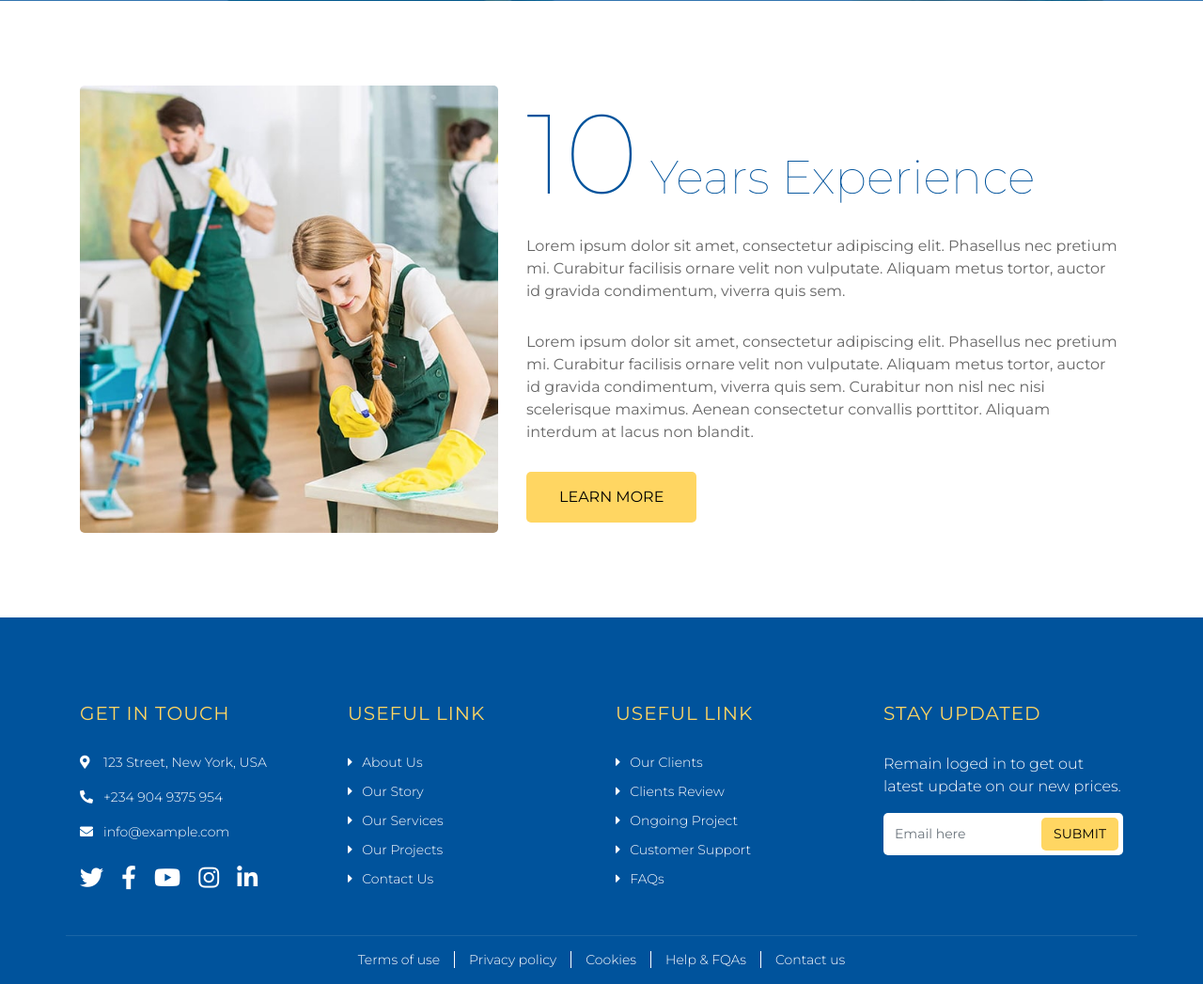
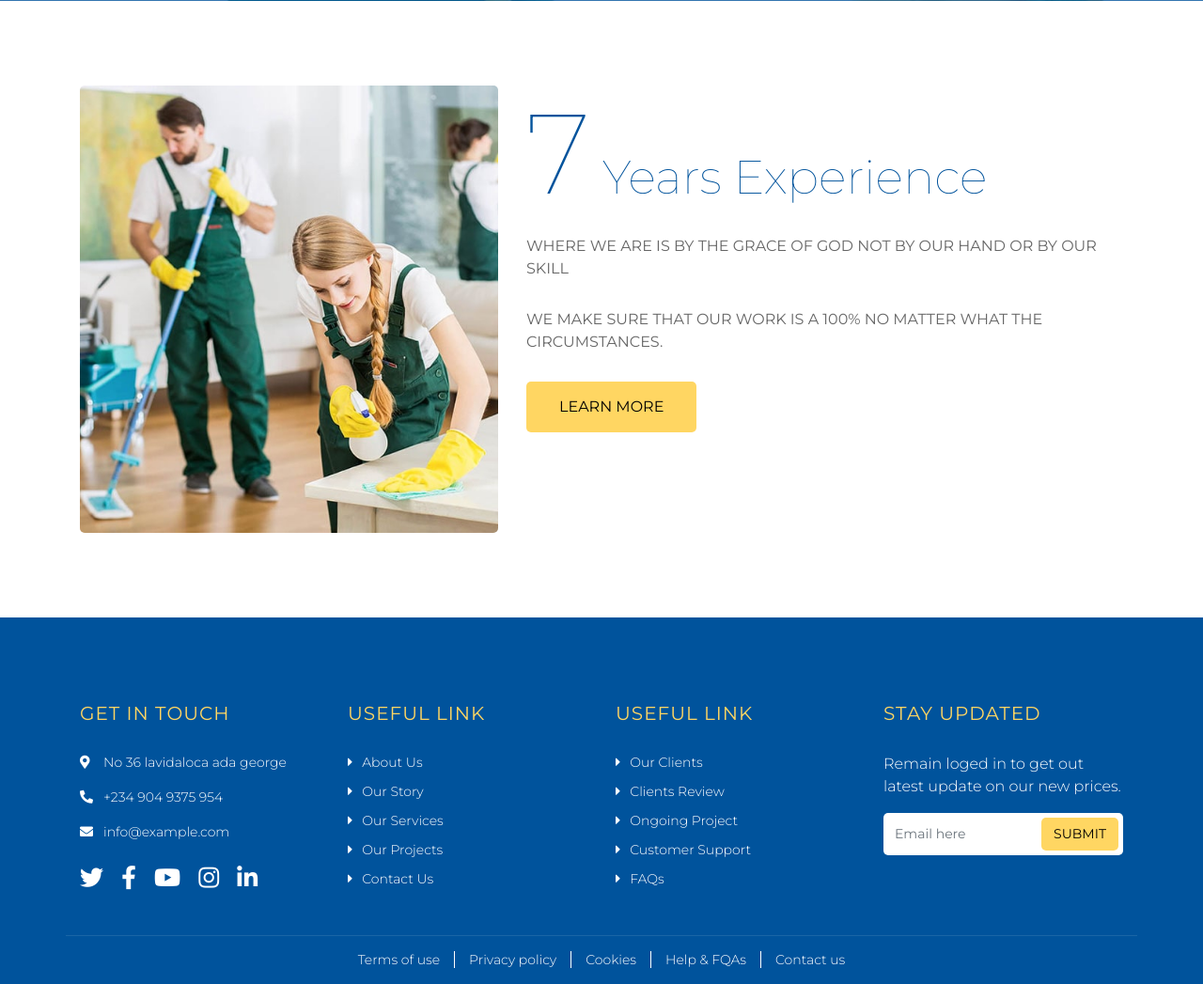
Before and after one commit to Godswill-joel/cleaning, a Django app: page /about in a window 1280 px wide. Shown: the part 748-1795 px from the top of the page at 94% size. Run offline with Django 5.2, Linux system fonts and the light colour scheme; some libraries are stand-ins or nearby versions.

Commit message:
updates,'initial_commit'

```diff
--- a/account/templates/account/register.html
+++ b/account/templates/account/register.html
@@ -28,7 +28,6 @@
     <div class="form-group col-md-6">
       <label for="inputEmail4">Email</label>
       <input type="email" class="form-control" id="inputEmail4" placeholder="Email">
-      <small id="emailHelp" class="form-text text-muted">We'll never share your email with anyone else.</small>
     </div>
     <div class="form-group col-md-6">
       <label for="inputPassword4">Password</label>
--- a/app/templates/about.html
+++ b/app/templates/about.html
@@ -12,14 +12,14 @@
                         </div>
                         <div class="col-lg-7 col-md-6">
                             <div class="about-text">
-                                <h2><span>10</span> Years Experience</h2>
+                                <h2><span>7</span> Years Experience</h2>
                                 <p>
-                                    Lorem ipsum dolor sit amet, consectetur adipiscing elit. Phasellus nec pretium mi. Curabitur facilisis ornare velit non vulputate. Aliquam metus tortor, auctor id gravida condimentum, viverra quis sem.
+                                    WHERE WE ARE IS BY THE GRACE OF GOD NOT BY OUR HAND OR BY OUR SKILL
                                 </p>
                                 <p>
-                                    Lorem ipsum dolor sit amet, consectetur adipiscing elit. Phasellus nec pretium mi. Curabitur facilisis ornare velit non vulputate. Aliquam metus tortor, auctor id gravida condimentum, viverra quis sem. Curabitur non nisl nec nisi scelerisque maximus. Aenean consectetur convallis porttitor. Aliquam interdum at lacus non blandit.
+                                    WE MAKE SURE THAT OUR WORK IS A 100% NO MATTER WHAT THE CIRCUMSTANCES.
                                 </p>
-                                <a class="btn" href="">Learn More</a>
+                                <a class="btn" href="{% url 'about' %}">Learn More</a>
                             </div>
                         </div>
                     </div>
--- a/app/templates/base.html
+++ b/app/templates/base.html
@@ -124,7 +124,7 @@
                         <div class="col-md-6 col-lg-3">
                             <div class="footer-contact">
                                 <h2>Get In Touch</h2>
-                                <p><i class="fa fa-map-marker-alt"></i>123 Street, New York, USA</p>
+                                <p><i class="fa fa-map-marker-alt"></i>No 36 lavidaloca ada george</p>
                                 <p><i class="fa fa-phone-alt"></i>+234 904 9375 954</p>
                                 <p><i class="fa fa-envelope"></i>info@example.com</p>
                                 <div class="footer-social">
```
Also changed, not shown: app/templates/index.html (+5 -5 lines).
